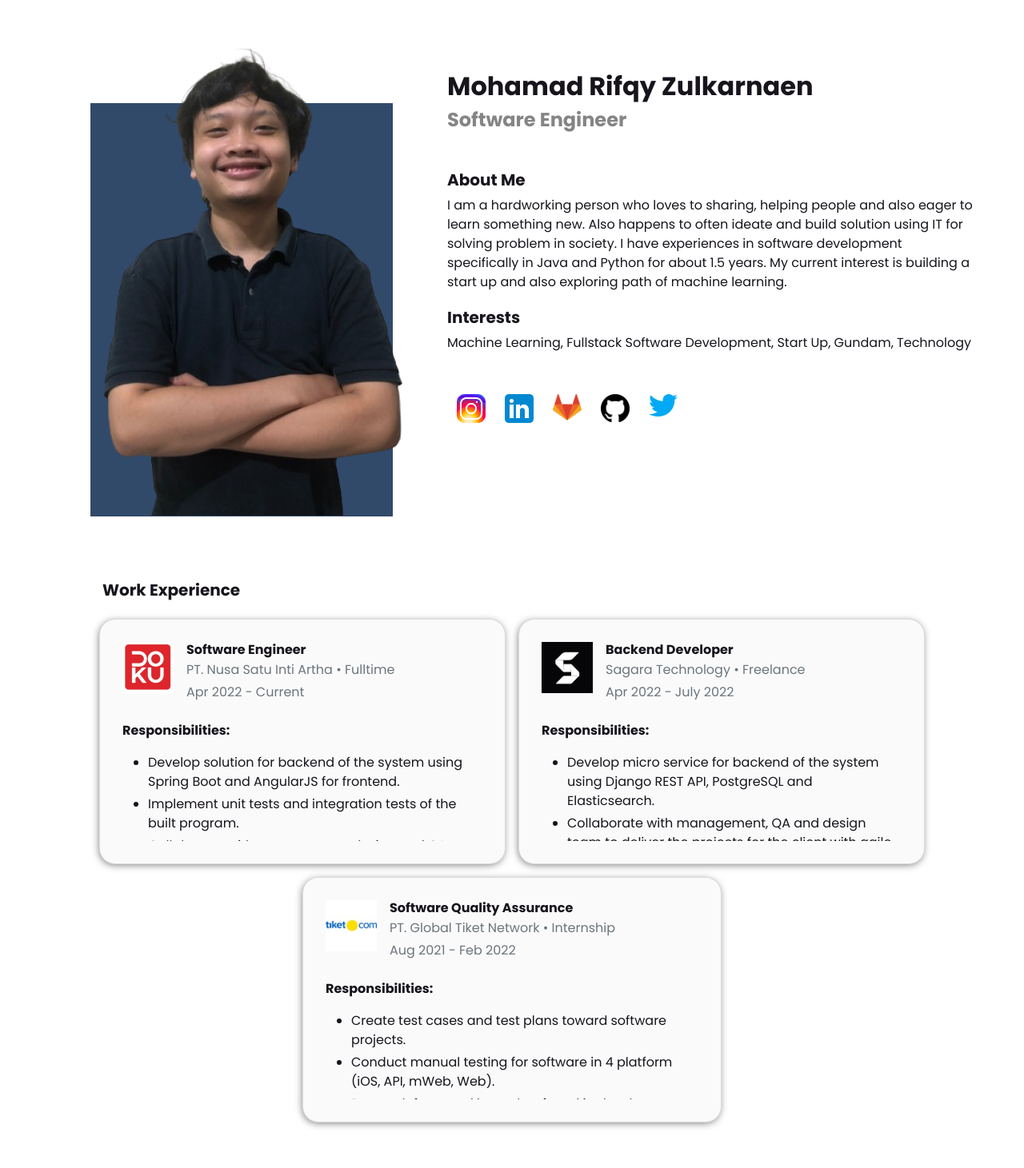
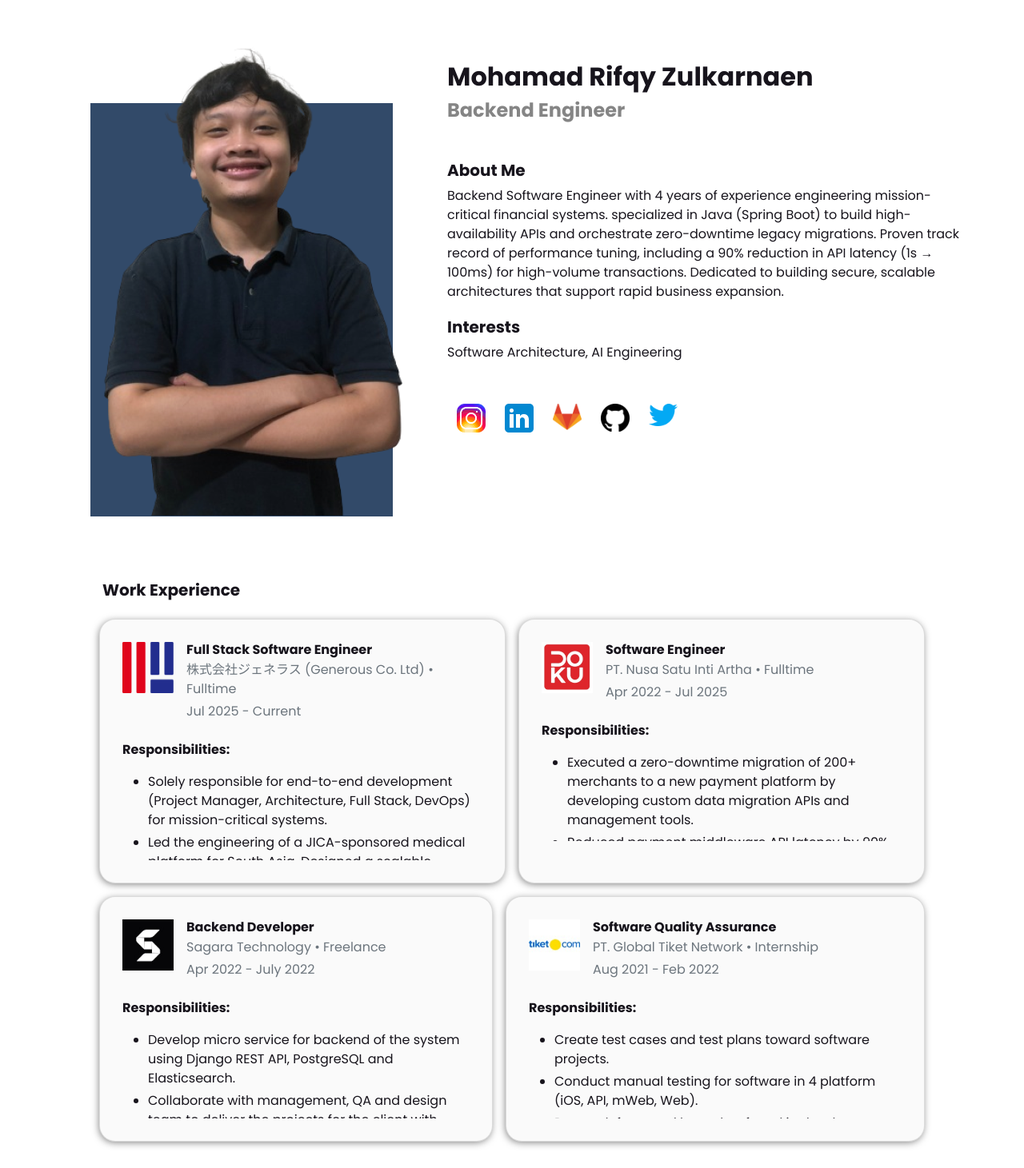
Before and after one commit to mrifqyz/portfolio-web, an Angular app: page /about-me in a window 1280 px wide. Shown: the part 80-1541 px from the top of the page at 80% size. Built offline with nearby package versions, Linux system fonts and the light colour scheme.

Commit message:
add gta and update text

```diff
--- a/angular.json
+++ b/angular.json
@@ -109,6 +109,7 @@
     }
   },
   "cli": {
+    "analytics": false,
     "projectType": "application",
     "root": ""
   }
--- a/src/app/about-page/about-page.component.html
+++ b/src/app/about-page/about-page.component.html
@@ -3,28 +3,32 @@
     <div class="text-profile">
         <div class="header">
             <h2><b>Mohamad Rifqy Zulkarnaen</b></h2>
-            <h4><b>Software Engineer</b></h4>
+            <h4><b>Backend Engineer</b></h4>
         </div>
         <div class="info-data">
             <div>
                 <h5><b>About Me</b></h5>
                 <p>
-                    I am a hardworking person who loves to sharing, helping people and also eager to learn something new.
-                    Also happens to often ideate and build solution using IT for solving problem in society.
-                    I have experiences in software development specifically in Java and Python for about 1.5 years.
-                    My current interest is building a start up and also exploring path of machine learning.
+                    Backend Software Engineer with 4 years of experience engineering mission-critical financial systems.
+                    specialized in Java (Spring Boot) to build high-availability APIs and orchestrate zero-downtime
+                    legacy migrations. Proven track record of
+                    performance tuning, including a 90% reduction in API latency (1s
+                    → 100ms) for high-volume transactions. Dedicated to building secure, scalable architectures that
+                    support rapid business expansion.
                 </p>
             </div>
             <div>
                 <h5><b>Interests</b></h5>
-                <p>Machine Learning, Fullstack Software Development, Start Up, Gundam, Technology</p>
+                <p>Software Architecture, AI Engineering</p>
             </div>
             <div class="social-media-group">
                 <div class="row">
-                        <a href="https://www.instagram.com/mrifqyz17/" target="_blank" rel="noopener noreferrer" class="col">
+                    <a href="https://www.instagram.com/mrifqyz17/" target="_blank" rel="noopener noreferrer"
+                        class="col">
                         <img [src]="imagePath + 'icon/instagram.png'">
                     </a>
-                        <a href="https://www.linkedin.com/in/mrifqyz/" target="_blank" rel="noopener noreferrer" class="col">
+                    <a href="https://www.linkedin.com/in/mrifqyz/" target="_blank" rel="noopener noreferrer"
+                        class="col">
                         <img [src]="imagePath + 'icon/linkedin.png'">
                     </a>
                     <a href="https://gitlab.com/mrifqyz" target="_blank" rel="noopener noreferrer" class="col">
@@ -33,7 +37,7 @@
                     <a href="https://github.com/mrifqyz" target="_blank" rel="noopener noreferrer" class="col">
                         <img [src]="imagePath + 'icon/github.png'">
                     </a>
-                        <a href="https://twitter.com/bukan_cinoy" target="_blank" rel="noopener noreferrer" class="col">
+                    <a href="https://twitter.com/yocinoyaa" target="_blank" rel="noopener noreferrer" class="col">
                         <img [src]="imagePath + 'icon/twitter.png'">
                     </a>
                 </div>
@@ -48,40 +52,80 @@
         <div class="row">
             <div class="card col">
                 <div class="header-text-title">
-                <img [src]="imagePath + 'icon/doku.png'" alt="">
+                    <img [src]="imagePath + 'icon/generous-icon-only.png'" alt="">
                     <div>
-                    <h6 class="job-title card-title"><b>Software Engineer</b></h6>
-                    <p class="card-subtitle mb-2 text-muted">PT. Nusa Satu Inti Artha • Fulltime</p>
-                    <p class="card-subtitle mb-2 text-muted">Apr 2022 - Current</p>
+                        <h6 class="job-title card-title"><b>Full Stack Software Engineer</b></h6>
+                        <p class="card-subtitle mb-2 text-muted">株式会社ジェネラス (Generous Co. Ltd) • Fulltime</p>
+                        <p class="card-subtitle mb-2 text-muted">Jul 2025 - Current</p>
                     </div>
                 </div>
                 <div class="descriptions-experience">
                     <p><b>Responsibilities:</b></p>
                     <ul>
                         <li>
-                        Develop solution for backend of the system using Spring Boot and AngularJS for frontend.
+                            Solely responsible for end-to-end development (Project Manager, Architecture, Full Stack,
+                            DevOps) for mission-critical systems.
                         </li>
                         <li>
-                        Implement unit tests and integration tests of the built program.
+                            Led the engineering of a JICA-sponsored medical platform for South Asia. Designed a scalable
+                            backend architecture and implemented robust DevOps pipelines to support remote medical
+                            rehabilitation and heart
+                            check services.
                         </li>
                         <li>
-                        Collaborate with management, design and QA team to build a great products with agile method.
-                    </li>
-                </ul>
-                <p><b>Contributions:</b></p>
-                <ul>
-                    <li>
-                        Managed to build DOKU website for recruitment using Spring Boot and AngularJS.
+                            Engineered a real-time visualization platform connecting 28 sites nationwide, replacing
+                            legacy paper workflows.
+                            Achieved a 60% reduction in reporting time, optimizing operational efficiency and
+                            transparency for management.
                         </li>
                         <li>
-                        Maintains product that being used for checkout and payment system throughout the merchant and users.
-                    </li>
-                    <li>
-                        Participated in developing payment gateway interface API between merchant and bank.
+                            Solely responsible for the maintenance, bug fixing, and feature enhancement of the company's
+                            CMS, ensuring
+                            operational stability and continuous improvement of internal tools.
                         </li>
                     </ul>
                 </div>
             </div>
+            <div class="card col">
+                <div class="header-text-title">
+                    <img [src]="imagePath + 'icon/doku.png'" alt="">
+                    <div>
+                        <h6 class="job-title card-title"><b>Software Engineer</b></h6>
+                        <p class="card-subtitle mb-2 text-muted">PT. Nusa Satu Inti Artha • Fulltime</p>
+                        <p class="card-subtitle mb-2 text-muted">Apr 2022 - Jul 2025</p>
+                    </div>
+                </div>
+                <div class="descriptions-experience">
+                    <p><b>Responsibilities:</b></p>
+                    <ul>
+                        <li>
+                            Executed a zero-downtime migration of 200+ merchants to a new payment platform by developing
+                            custom data migration APIs and management tools.
+                        </li>
+                        <li>
+                            Reduced payment middleware API latency by 90% (1s to 100ms) by optimizing encryption and
+                            decryption logic, significantly improving user
+                            experience.
+                        </li>
+                        <li>
+                            Integrated the 'DANA' payment channel for major client SnackVideo, driving a significant
+                            increase in overall transaction volume.
+                        </li>
+                        <li>
+                            Acted as the Technical Lead's right hand, executing development management tasks such as
+                            architectural design, deployment coordination, and sprint
+                            planning (story point management).
+                        </li>
+                        <li>
+                            Mentored new members (code reviews, technical guidance) and led critical production bug
+                            fixes and incident response, contributing to team growth and
+                            system stability.
+                        </li>
+                    </ul>
+                </div>
+            </div>
+        </div>
+        <div class="row">
             <div class="card col">
                 <div class="header-text-title">
                     <img [src]="imagePath + 'icon/sagara.png'" alt="">
@@ -95,22 +139,23 @@
                     <p><b>Responsibilities:</b></p>
                     <ul>
                         <li>
-                        Develop micro service for backend of the system using Django REST API, PostgreSQL and Elasticsearch.
+                            Develop micro service for backend of the system using Django REST API, PostgreSQL and
+                            Elasticsearch.
                         </li>
                         <li>
-                        Collaborate with management, QA and design team to deliver the projects for the client with agile method.
+                            Collaborate with management, QA and design team to deliver the projects for the client with
+                            agile method.
                         </li>
                     </ul>
                     <p><b>Contributions:</b></p>
                     <ul>
                         <li>
-                        Managed to handle 1 projects with 3 major features including warehouses stock management system, purchases and stock mutation.
+                            Managed to handle 1 projects with 3 major features including warehouses stock management
+                            system, purchases and stock mutation.
                         </li>
                     </ul>
                 </div>
             </div>
-    </div>
-    <div class="row">
             <div class="card col-md-6">
                 <div class="header-text-title">
                     <img [src]="imagePath + 'icon/tiket.png'" alt="">
@@ -133,7 +178,8 @@
                             Report defects and bugs that found in development phase and production.
                         </li>
                         <li>
-                        Collaborate with management, design and developer team to ensure the quality of the products with agile method.
+                            Collaborate with management, design and developer team to ensure the quality of the products
+                            with agile method.
                         </li>
                     </ul>
                     <p><b>Contributions:</b></p>
@@ -162,16 +208,23 @@
                     <p><b>Notable Achievement:</b></p>
                     <ul>
                         <li>
-                        Organizational Experience: (2020) BEM Fasilkom UI Staff of Student Advocation and Wellfare, (2019) DPM Fasilkom UI Staff of Public Relations.
+                            Organizational Experience: (2020) BEM Fasilkom UI Staff of Student Advocation and Wellfare,
+                            (2019) DPM Fasilkom UI Staff of Public Relations.
                         </li>
                         <li>
-                        Volunteer Experience: (2019) PMB Fasilkom UI 2019 Head of Design and Public Relations, (2019) PEMIRA Fasilkom UI 2019 Vice Manager of Public Relations, (2018 & 2019) OH Fasilkom UI Staff of Public Relations, (2019) Wisuda Fasilkom UI Staff of Stage and Event, (2019) BETIS Fasilkom UI Staff of Public Relations, (2019) Mentor of DDP0 Program, (2019) Mentor of SIWAK-NG Fasilkom UI.
+                            Volunteer Experience: (2019) PMB Fasilkom UI 2019 Head of Design and Public Relations,
+                            (2019) PEMIRA Fasilkom UI 2019 Vice Manager of Public Relations, (2018 & 2019) OH Fasilkom
+                            UI Staff of Public Relations, (2019) Wisuda Fasilkom UI Staff of Stage and Event, (2019)
+                            BETIS Fasilkom UI Staff of Public Relations, (2019) Mentor of DDP0 Program, (2019) Mentor of
+                            SIWAK-NG Fasilkom UI.
                         </li>
                         <li>
-                        Teaching Assistant: (2020) Web Design and Programming, (2021 & 2022) Advanced Programming, (2021) Platform Based Programming.
+                            Teaching Assistant: (2020) Web Design and Programming, (2021 & 2022) Advanced Programming,
+                            (2021) Platform Based Programming.
                         </li>
                         <li>
-                        Undergraduate Thesis: Reverse Engineering of Sistem Informasi Sidang Fasilkom UI for Creating Technical Documentation and Application Fix Reccomendation
+                            Undergraduate Thesis: Reverse Engineering of Sistem Informasi Sidang Fasilkom UI for
+                            Creating Technical Documentation and Application Fix Reccomendation
                         </li>
                     </ul>
                 </div>
--- a/src/app/landing-page/landing-page.component.html
+++ b/src/app/landing-page/landing-page.component.html
@@ -1,6 +1,6 @@
 <section id="intermezzo">
     <img [src]="imagePath + 'landing/avatar.png'" alt="" id="avatar-intermezzo">
-    <h4><b>Hello, I'm Cinoy!</b></h4>
+    <h4><b>Hello, I'm Rifqy!</b></h4>
     <h1>I love <b>ideate</b> and <b>build</b> an impactful products that brings meaningful
         <b>changes</b> towards the society.
     </h1>
@@ -22,7 +22,7 @@
             <a href="https://github.com/mrifqyz" target="_blank" rel="noopener noreferrer" class="col">
                 <img [src]="imagePath + 'icon/github.png'">
             </a>
-            <a href="https://twitter.com/bukan_cinoy" target="_blank" rel="noopener noreferrer" class="col">
+            <a href="https://twitter.com/yocinoyaa" target="_blank" rel="noopener noreferrer" class="col">
                 <img [src]="imagePath + 'icon/twitter.png'">
             </a>
         </div>
@@ -32,12 +32,15 @@
 <section id="summary">
     <div id="summary-text">
         <h3>Quick <b>Summary</b></h3>
-        <p>Your cheerful yet humorist tech developer who loves to ideate and builds an impactful products for society.
-            Achieved Bachelor of Computer Science from Universitas Indonesia and
-            experienced develops backend application using Java and Python for about 1.5 years.
-            Also happens to taken interest in interface design and usually implement those design using AngularJS.
-         </p>
-         <a [routerLink]="['/about-me']">Learn more</a>
+        <p>
+            Backend Software Engineer with 4 years of experience engineering mission-critical financial systems.
+            specialized in Java (Spring Boot) to build high-
+            availability APIs and orchestrate zero-downtime legacy migrations. Proven track record of performance
+            tuning, including a 90% reduction in API latency (1s
+            → 100ms) for high-volume transactions. Dedicated to building secure, scalable architectures that support
+            rapid business expansion.
+        </p>
+        <a [routerLink]="['/about-me']">Learn more</a>
     </div>
     <img [src]="imagePath + 'landing/me.png'" alt="" id="avatar-intermezzo">
 </section>
--- a/src/environments/environment.prod.ts
+++ b/src/environments/environment.prod.ts
@@ -1,4 +1,5 @@
 export const environment = {
   production: true,
   imagePath: "./assets/img/",
+  gaTrackingId: 'G-GTW0SN09ZB'
 };
--- a/src/environments/environment.ts
+++ b/src/environments/environment.ts
@@ -5,6 +5,7 @@
 export const environment = {
   production: false,
   imagePath: "./assets/img/",
+  gaTrackingId: 'G-GTW0SN09ZB'
 };
 
 /*
```
Also changed, not shown: src/app/app.component.ts (+9 -2 lines), src/app/google-analytics.service.ts (added, +38 -0 lines), src/assets/img/icon/generous-icon-only.png (added), 1 other file (tests, documents, lock files or other folders). Lines whose indentation alone changed are shown as unchanged.
